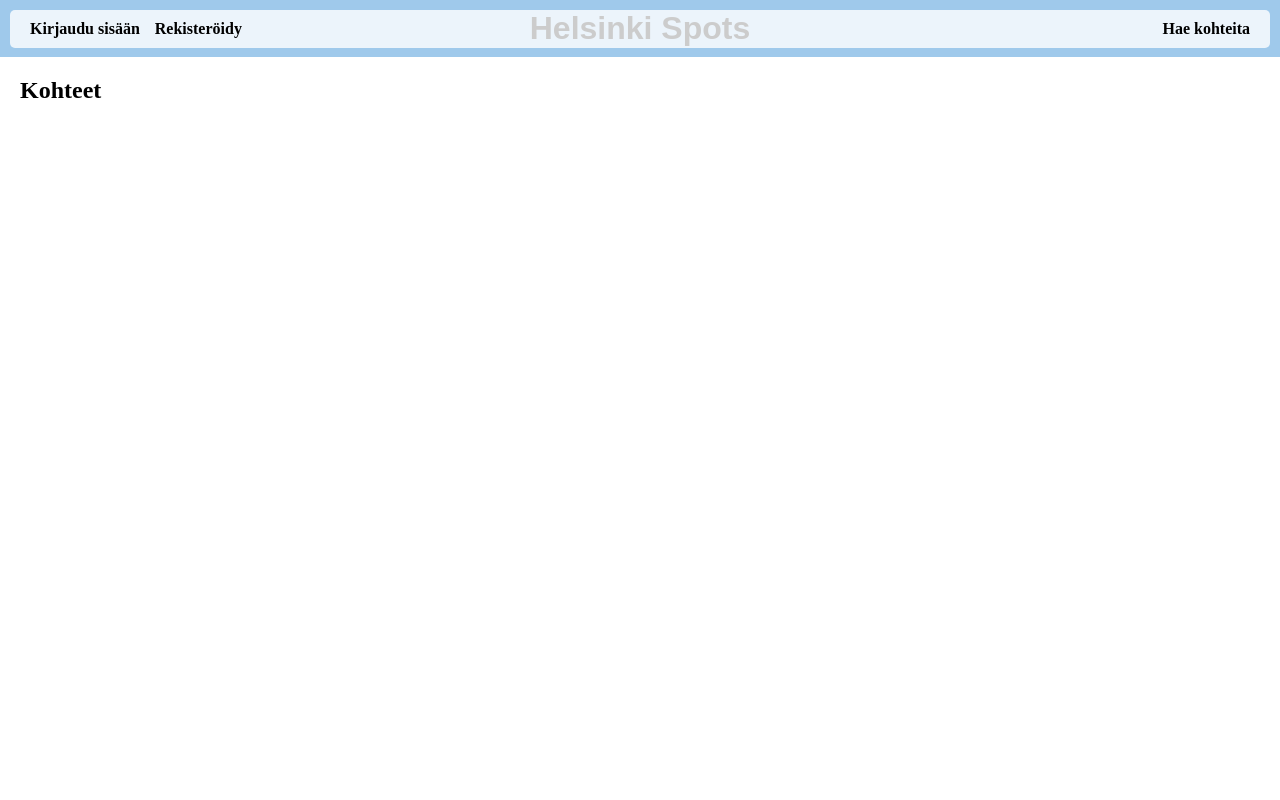
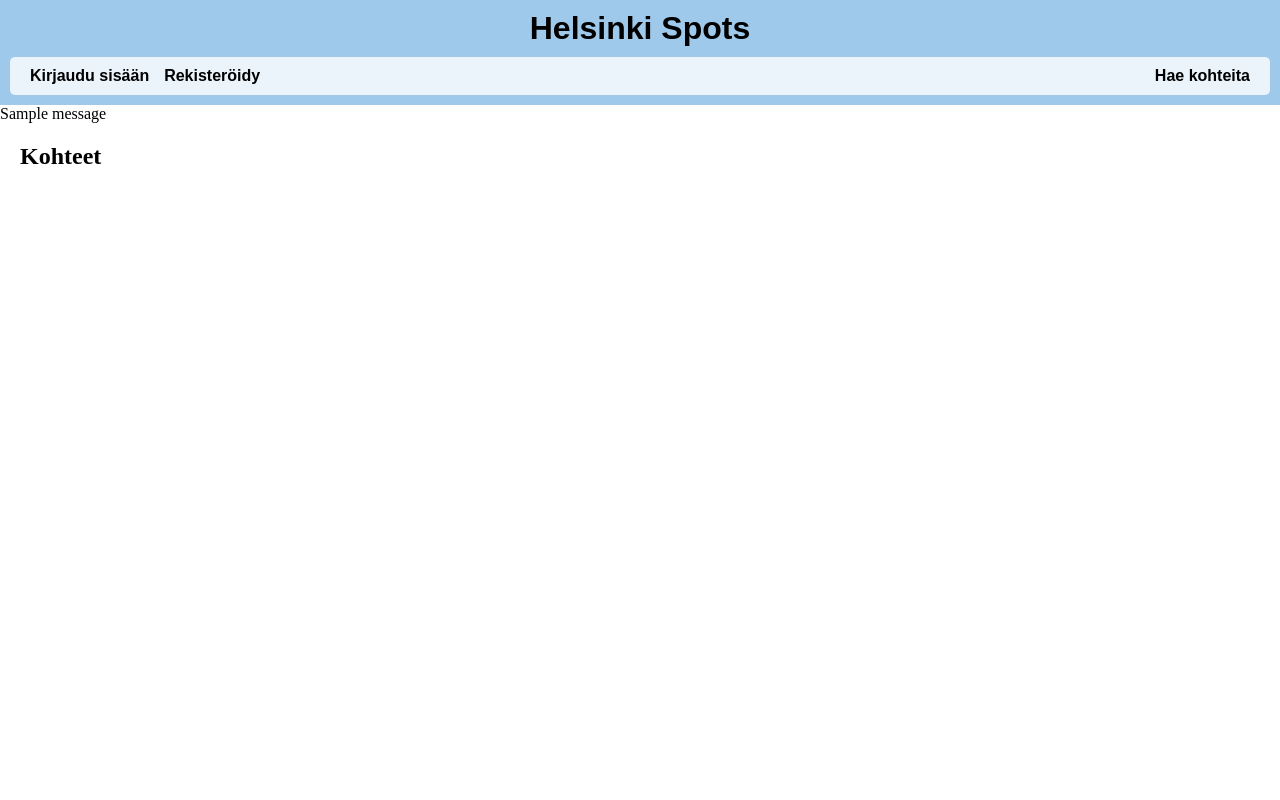
Before and after one commit to vilperi/helsinki-spots, a Flask app: page / in a window 1280 px wide. Run offline with Flask 3, Linux system fonts and the light colour scheme; one stand-in notice (Sample message) is shown; data that the repository does not hold is empty.

Commit message:
refactor/style: Add layout for HTML/Style changes

```diff
--- a/spots.py
+++ b/spots.py
@@ -13,7 +13,7 @@ def add_image(image, spot_id):
     db.execute(sql, [image, spot_id])
 
 def get_spots():
-    sql = "SELECT id, name FROM spots ORDER BY id DESC"
+    sql = "SELECT s.id spot_id, s.name, i.id image_id FROM spots s, images i WHERE i.spot_id = s.id ORDER BY s.id DESC"
 
     return db.query(sql)
 
--- /dev/null
+++ b/static/main.css
@@ -0,0 +1,147 @@
+* {
+  margin: 0;
+  padding: 0;
+  box-sizing: border-box;
+}
+
+html, body {
+  height: 100%;
+  width: 100%;
+  overflow: auto;
+  display: flex;
+  flex-direction: column;
+}
+
+header {
+  background: #9FC9EB;
+  color: rgb(0, 0, 0);
+  font-family: sans-serif;
+  padding: 10px;
+  display: flex;
+  flex-direction: column;
+  position: relative;
+  z-index: 2; /* Ensure header stays on top */
+}
+
+/* This ensures only the text part of the header is clickable */
+#header-link {
+  color: inherit;
+  text-decoration: none;
+  display: block;
+  padding: 0px;
+  text-align: center;
+}
+
+#header-link h1:hover {
+  color: #005fa3; /* darker shade of your header color */
+}
+
+#header-link h1 {
+  margin: 0;
+  padding: 0px;
+  display: inline-block;
+}
+
+.top-links {
+  display: flex;
+  justify-content: space-between; /* Push left & right apart */
+  align-items: center;
+  background: rgba(255, 255, 255, 0.8); /* Transparent background */
+  padding: 10px 20px;
+  margin-top: 10px; /* Make sure there's some space below the header */
+  border-radius: 5px;
+  z-index: 1; /* Positioned below the header */
+}
+
+.left-links, .right-links {
+  display: flex;
+  gap: 15px; /* Space between links */
+}
+
+.left-links a, .right-links a {
+  text-decoration: none;
+  color: #000000;
+  font-weight: bold;
+}
+
+h1 {
+  margin: 0;
+  padding: 10px;
+}
+
+h2 {
+  margin: 20px;
+  font-size: 24px;
+}
+
+ul {
+  list-style-type: none;
+  margin: 20px;
+  padding: 0;
+}
+
+li {
+  margin-bottom: 10px;
+}
+
+a {
+  text-decoration: none;
+  color: blue;
+  font-weight: bold;
+}
+
+a:hover {
+  text-decoration: underline;
+}
+
+a:visited {
+  color: purple;
+}
+
+.top-links a:visited {
+  color: #000000; /* Keeps the color black for top links */
+}
+
+img {
+  width: 300px;
+  margin: 10px;
+}
+
+.spot-list {
+  display: flex;
+  flex-wrap: wrap;
+  gap: 20px;
+  padding: 20px;
+}
+
+.spot-box-link {
+  text-decoration: none;
+  color: inherit;
+}
+
+.spot-box {
+  width: 250px;
+  padding: 15px;
+  border-radius: 10px;
+  box-shadow: 2px 2px 8px rgba(0, 0, 0, 0.1);
+  font-family: sans-serif;
+}
+
+.spot-box img {
+  width: 100%;
+  height: auto;
+  border-radius: 5px;
+}
+
+.spot-box.even {
+  background-color: #e8f0fe;
+}
+
+.spot-box.odd {
+  background-color: #fef7e8;
+}
+
+.spot-box:hover {
+  transform: translateY(-4px);
+  box-shadow: 0 4px 10px rgba(0, 0, 0, 0.15);
+}
--- a/templates/index.html
+++ b/templates/index.html
@@ -1,124 +1,23 @@
-<!DOCTYPE html>
-<html lang="fi">
-<head>
-  <meta charset="UTF-8">
-  <meta name="viewport" content="width=device-width, initial-scale=1.0">
-  <meta name="description" content="HelsinkiSpots">
-  <title>Helsinki Spots</title>
-  <style>
-    * {
-      margin: 0;
-      padding: 0;
-      box-sizing: border-box;
-    }
+{% extends "layout.html" %}
 
-    html, body {
-      height: 100%;
-      overflow: hidden;
-      display: flex;
-      flex-direction: column;
-    }
+{% block title %}HelsinkiSpots{% endblock %}
 
-    header {
-      background: #9FC9EB;
-      color: rgb(0, 0, 0);
-      padding: 10px;
-      text-align: center;
-      flex-shrink: 0;
-      font-family: sans-serif
-    }
+{% block content %}
 
-    .top-links {
-      display: flex;
-      justify-content: space-between; /* Push left & right apart */
-      align-items: center;
-      background: rgba(255, 255, 255, 0.8);
-      padding: 10px 20px;
-      position: absolute;
-      top: 10px;
-      left: 10px;
-      right: 10px;
-      border-radius: 5px;
-    }
+<h2>Kohteet</h2>
 
-    .left-links, .right-links {
-      display: flex;
-      gap: 15px; /* Space between links */
-    }
+<div class="spot-list">
+  {% for spot in spots %}
+  <a href="/spot/{{ spot.spot_id }}" class="spot-box-link">
+    <div class="spot-box {% if loop.index0 % 2 == 0 %}even{% else %}odd{% endif %}">
+      <img src="/image/{{ spot.image_id }}" alt="{{ spot.name }}">
+      <h3>{{ spot.name }}</h3>
+      <p>Tekijä: {{ spot.username }}</p>
+      <p>Kommentteja: {{ comment_count }}</p>
+    </div>
+  </a>
+  {% endfor %}
+</div>
 
-    .left-links a, .right-links a {
-      text-decoration: none;
-      color: #000000;
-      font-weight: bold;
-    }
 
-    h2 {
-      margin: 20px;
-      font-size: 24px;
-    }
-
-    ul {
-      list-style-type: none;
-      margin: 20px;
-      padding: 0;
-    }
-
-    li {
-      margin-bottom: 10px;
-    }
-
-    a {
-      text-decoration: none;
-      color: blue;
-      font-weight: bold;
-    }
-
-    a:hover {
-      text-decoration: underline;
-    }
-
-    a:visited {
-      color: purple;
-    }
-
-    .top-links a:visited {
-      color: #000000; /* Keeps the color black for top links */
-    }
-
-  </style>
-</head>
-
-<body>
-  <header>
-    <h1>Helsinki Spots</h1>
-  </header>
-
-  <nav class="top-links">
-    <div class="left-links">
-      {% if session.username %}
-        <p>Kirjautunut nimellä <a href="/user/{{ session.user_id }}">{{ session.username }}</a></p>
-        <a href="/logout">Kirjaudu ulos</a>
-      {% else %}
-        <a href="/login">Kirjaudu sisään</a>
-        <a href="/register">Rekisteröidy</a>
-      {% endif %}
-    </div>
-
-    <div class="right-links">
-      <a href="/find_spot">Hae kohteita</a>
-      {% if session.username %}
-        <a href="/add_spot">Lisää uusi kohde</a>
-      {% endif %}
-    </div>
-  </nav>
-
-  <h2>Kohteet</h2>
-
-  <ul>
-    {% for spot in spots %}
-    <li><a href="/spot/{{ spot.id }}">{{ spot.name }}</a></li>
-    {% endfor %}
-  </ul>
-
-</body>
-</html>
+{% endblock %}
--- /dev/null
+++ b/templates/layout.html
@@ -0,0 +1,44 @@
+<!DOCTYPE html>
+<html>
+
+<head>
+  <title>{% block title %}{% endblock %}</title>
+  <link rel="stylesheet" href="/static/main.css">
+</head>
+
+<body>
+  <header>
+    <div class="top-row">
+      <a href="/" id="header-link">
+        <h1>Helsinki Spots</h1>
+      </a>
+      <nav class="top-links">
+        <div class="left-links">
+          {% if session.username %}
+            <p>Kirjautunut nimellä <a href="/user/{{ session.user_id }}">{{ session.username }}</a></p>
+            <a href="/logout">Kirjaudu ulos</a>
+          {% else %}
+            <a href="/login">Kirjaudu sisään</a>
+            <a href="/register">Rekisteröidy</a>
+          {% endif %}
+        </div>
+
+        <div class="right-links">
+          <a href="/find_spot">Hae kohteita</a>
+          {% if session.username %}
+            <a href="/add_spot">Lisää uusi kohde</a>
+          {% endif %}
+        </div>
+      </nav>
+    </div>
+  </header>
+
+  {% for message in get_flashed_messages() %}
+  <div class="info">
+    {{ message }}
+  </div>
+  {% endfor %}
+
+  {% block content %}{% endblock %}
+</body>
+</html>
```
Also changed, not shown: templates/add_spot.html (+4 -9 lines), templates/edit_comment.html (+4 -9 lines), templates/edit_spot.html (+4 -9 lines), templates/find_spot.html (+4 -9 lines), templates/login.html (+4 -9 lines), templates/register.html (+4 -9 lines), templates/remove_comment.html (+4 -10 lines), templates/remove_spot.html (+4 -9 lines), templates/show_spot.html (+4 -15 lines), templates/show_user.html (+4 -9 lines).
